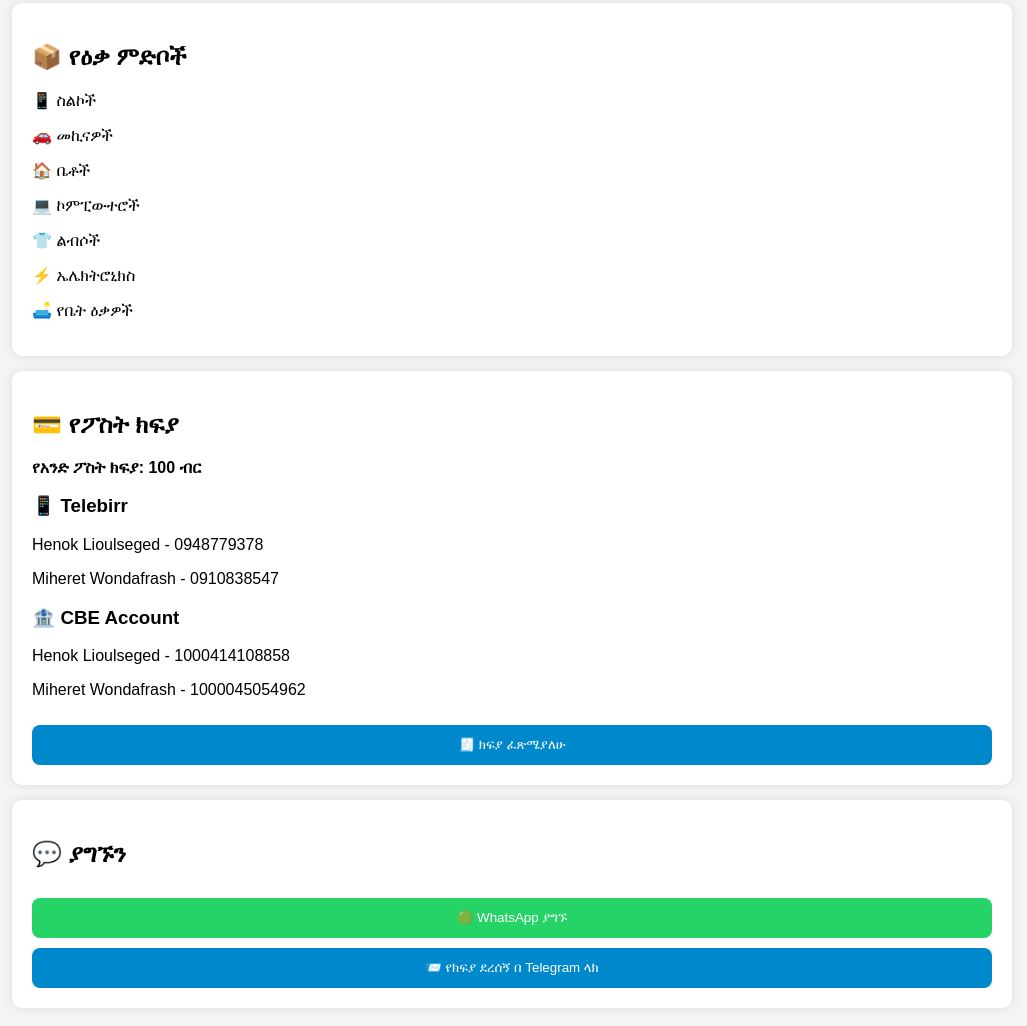
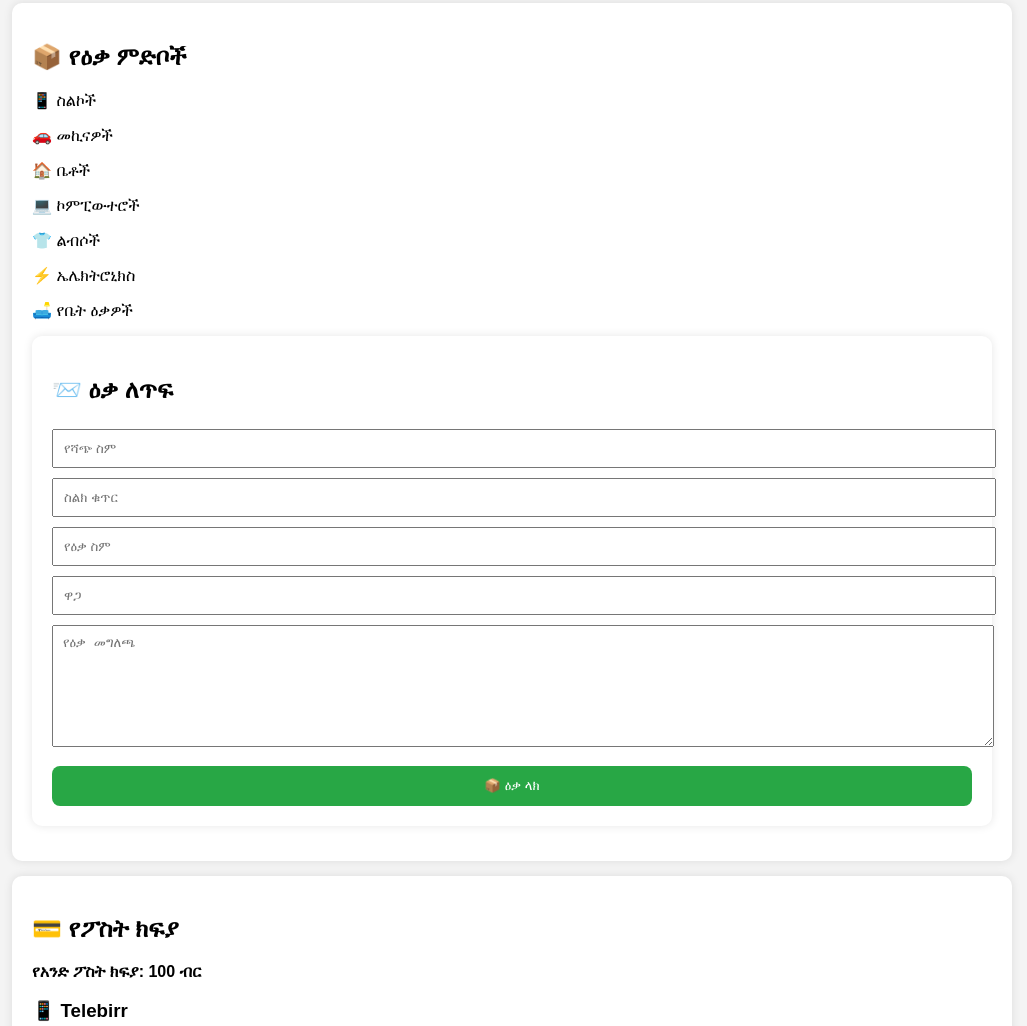
Before and after one commit to henoklioulseged/targetmarketet, a plain HTML site: page index.html in a window 1280 px wide. Shown: the part 167-1193 px from the top of the page, without its empty margins (128-1155 px from the left). Drawn offline with Linux system fonts and the light colour scheme.

Commit message:
Update index.html

```diff
--- a/index.html
+++ b/index.html
@@ -72,6 +72,25 @@ margin-top:20px;
 <p>👕 ልብሶች</p>
 <p>⚡ ኤሌክትሮኒክስ</p>
 <p>🛋️ የቤት ዕቃዎች</p>
+  <div class="box">
+<h2>📨 ዕቃ ለጥፍ</h2><input id="seller" type="text" placeholder="የሻጭ ስም"
+style="width:100%;padding:10px;margin:5px 0;">
+
+<input id="phone" type="text" placeholder="ስልክ ቁጥር"
+style="width:100%;padding:10px;margin:5px 0;">
+
+<input id="product" type="text" placeholder="የዕቃ ስም"
+style="width:100%;padding:10px;margin:5px 0;">
+
+<input id="price" type="number" placeholder="ዋጋ"
+style="width:100%;padding:10px;margin:5px 0;">
+
+<textarea id="description"
+placeholder="የዕቃ መግለጫ"
+style="width:100%;padding:10px;margin:5px 0;height:100px;"></textarea><button id="postBtn">
+📦 ዕቃ ላክ
+</button>
+</div>
 </div><div class="box">
 <h2>💳 የፖስት ክፍያ</h2><p><b>የአንድ ፖስት ክፍያ: 100 ብር</b></p><h3>📱 Telebirr</h3>
 <p>Henok Lioulseged - 0948779378</p>
```
